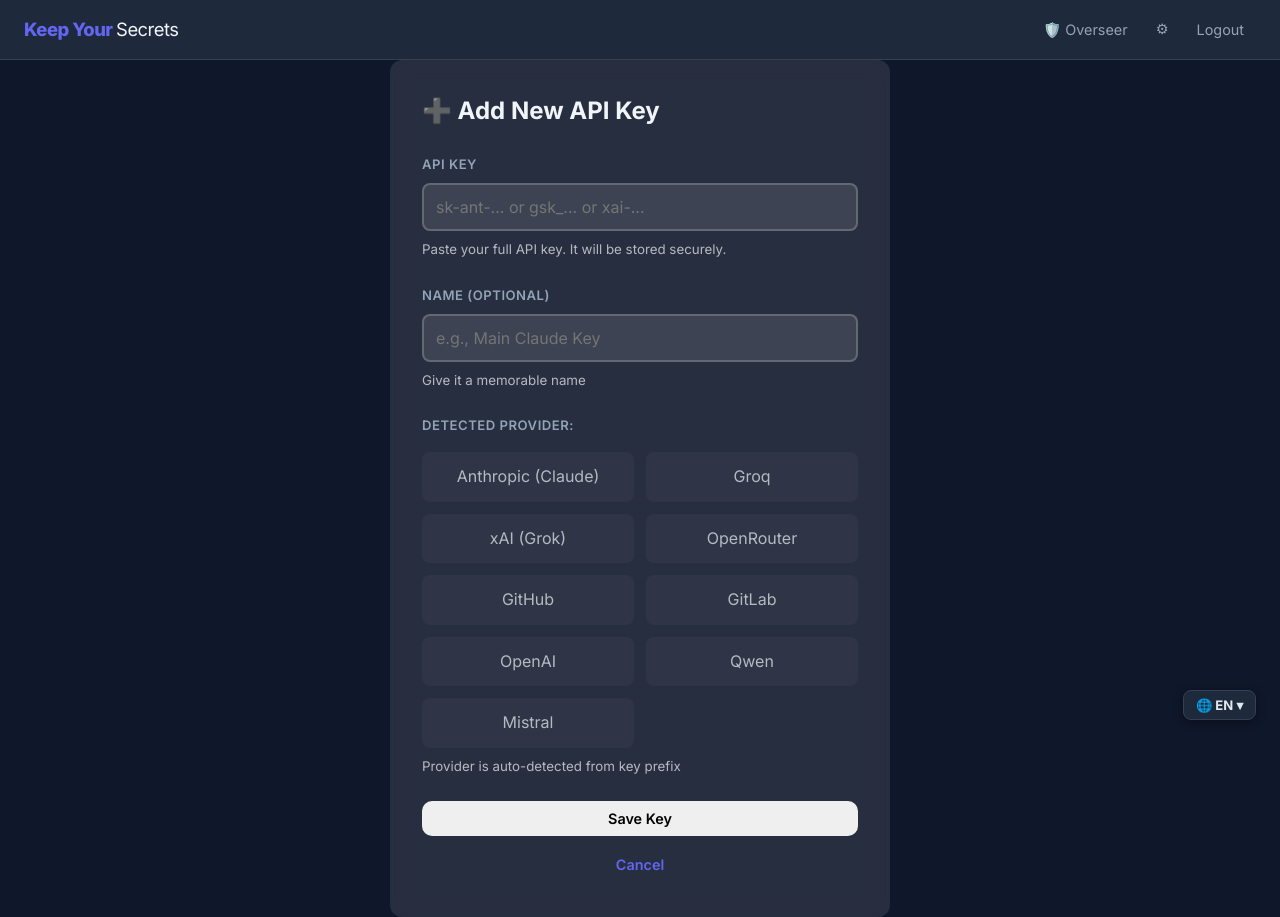
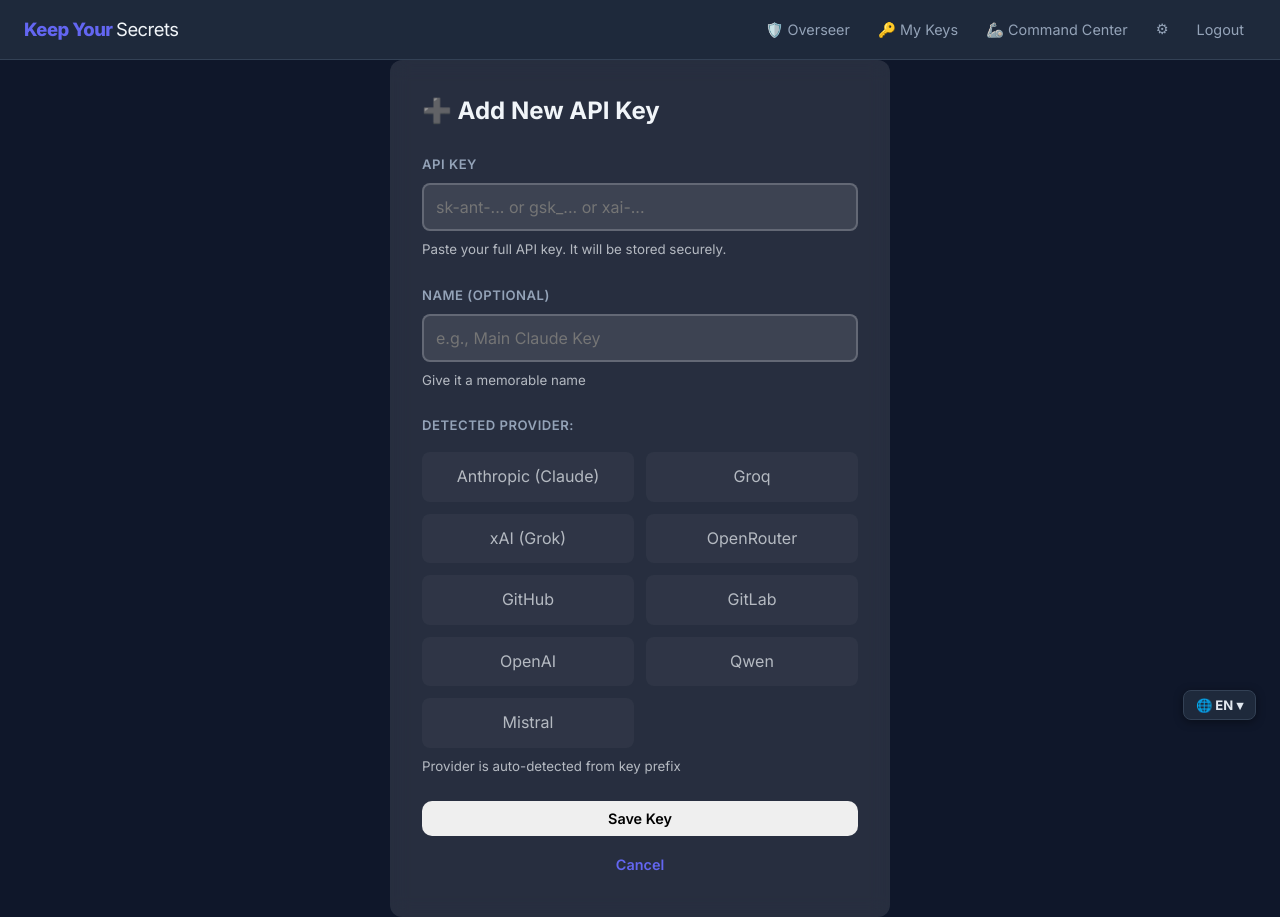
Before and after one commit to Liberty-Emporium/jays-keep-your-secrets, a Flask app: page /add in a window 1280 px wide. Run offline with Flask 2, Linux system fonts and the light colour scheme; the visitor is signed in with stand-in values (Sample User, id 1).

Commit message:
🦾 Add Command Center link to KYS navbar + My Keys link for admin

```diff
--- a/templates/base.html
+++ b/templates/base.html
@@ -120,10 +120,12 @@
     {% if session.get('logged_in') %}
       {% if session.get('role') == 'overseer' or session.get('is_admin') %}
         <a href="/overseer" class="{% if request.path == '/overseer' %}active{% endif %}">🛡️ Overseer</a>
+        <a href="/dashboard" class="{% if request.path == '/dashboard' %}active{% endif %}">🔑 My Keys</a>
       {% else %}
         <a href="/dashboard" class="{% if request.path == '/dashboard' %}active{% endif %}">Dashboard</a>
         <a href="/add" class="btn btn-primary btn-sm">+ Add Key</a>
       {% endif %}
+      <a href="https://jay-portfolio-production.up.railway.app/dashboard" target="_blank" style="color:var(--text-muted)" title="Command Center">🦾 Command Center</a>
       <a href="/settings" class="nav-gear {% if request.path.startswith('/settings') %}active{% endif %}" title="Settings" aria-label="Settings">&#9881;</a>
       <a href="/logout" style="color:var(--text-muted)">Logout</a>
     {% else %}
```
